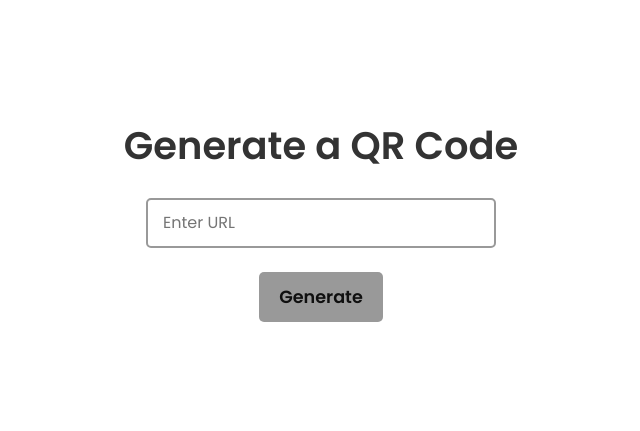
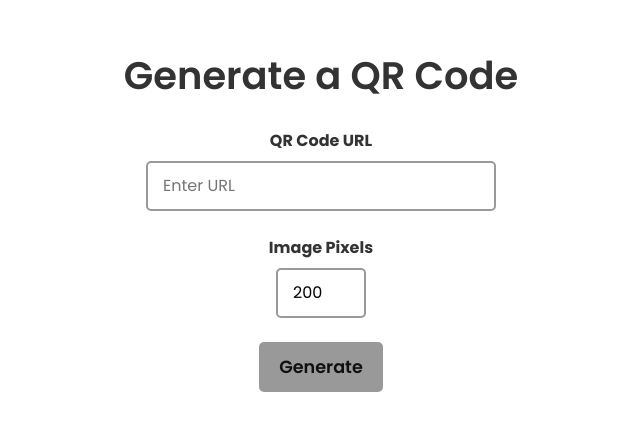
Before and after one commit to nick-baker99/qr-code-generator, a React (Create React App) app: page / in a window 1280 px wide. Shown: the part 165-596 px from the top of the page, without its empty margins (319-959 px from the left). Built offline with nearby package versions, Linux system fonts and the light colour scheme.

Commit message:
started adding input for image size

```diff
--- a/src/App.css
+++ b/src/App.css
@@ -41,6 +41,14 @@ h1 {
   margin-bottom: 1.5rem;
 }
 
+label {
+  font-weight: bold;
+  display: block;
+  margin-bottom: 0.5rem;
+  font-size: 1rem;
+  color: #333;
+}
+
 .qr-image {
   max-width: 200px;
   max-height: 200px;
@@ -62,6 +70,17 @@ input[type="text"] {
   height: 50px;
   padding-left: 15px;
   width: 350px;
+  max-width: 90%;
+  border-radius: 5px;
+  border: 2px solid #999;
+  font-size: 1rem;
+}
+
+input[type="number"] {
+  height: 50px;
+  padding-left: 15px;
+  padding-right: 5px;
+  width: 90px;
   max-width: 90%;
   border-radius: 5px;
   border: 2px solid #999;
--- a/src/components/QrCodeGenerator.js
+++ b/src/components/QrCodeGenerator.js
@@ -8,6 +8,8 @@ const QrCodeGenerator = () => {
   const [url, setUrl] = useState("");
   const [isVisible, setIsVisible] = useState(false);
   const [errorMsg, setErrorMsg] = useState("");
+  // default QR size is 200 pixels
+  const [size, setSize] = useState(200);
 
   const qrCodeRef = useRef(null);
   // download button handler
@@ -32,6 +34,14 @@ const QrCodeGenerator = () => {
       setErrorMsg("Enter a URL to generate QR code");
       return;
     }
+    if (size <= 0) {
+      setErrorMsg("Invalid size");
+      return;
+    }
+    if (size > 3000) {
+      setErrorMsg("Size must be below 3000 pixels");
+      return;
+    }
     // remove error if set
     if (errorMsg) setErrorMsg('');
     // make QR code visible
@@ -51,11 +61,21 @@ const QrCodeGenerator = () => {
       <h1>Generate a QR Code</h1>
       <div className="qr_wrapper">
         <div className="qr-input">
+          <label>QR Code URL</label>
           <input
             type="text"
             placeholder="Enter URL"
             value={url}
             onChange={(e) => setUrl(e.target.value)}
+          />
+        </div>
+        <div className="qr-input">
+          <label>Image Pixels</label>
+          <input
+            type="number"
+            placeholder="Size"
+            value={size}
+            onChange={(e) => setSize(e.target.value)}
           />
         </div>
         <div className="error-msg">
@@ -70,8 +90,9 @@ const QrCodeGenerator = () => {
         </button>
         {isVisible && (
           <div className="qr-download">
+            <label>Preview</label>
             <div className="qr-image">
-              <QRCode value={url} size={200} ref={qrCodeRef} />
+              <QRCode value={url} size={size} ref={qrCodeRef} />
             </div>
             <button
               onClick={downloadQRCode}
```
